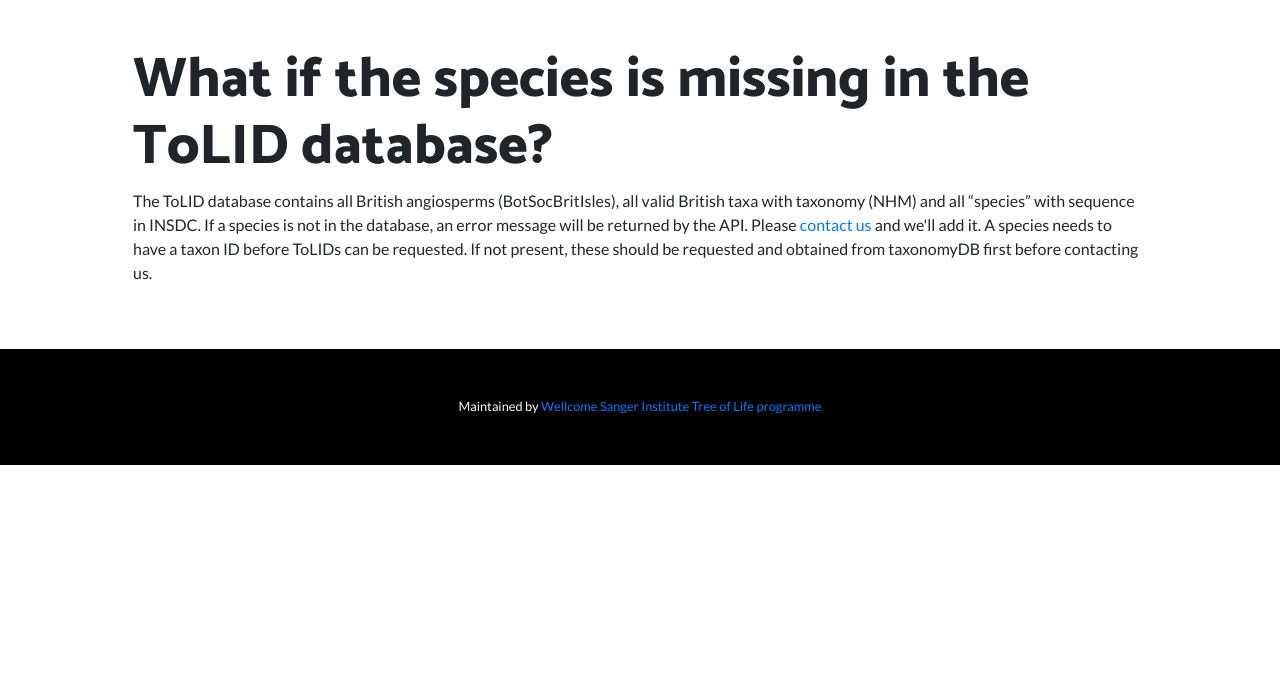
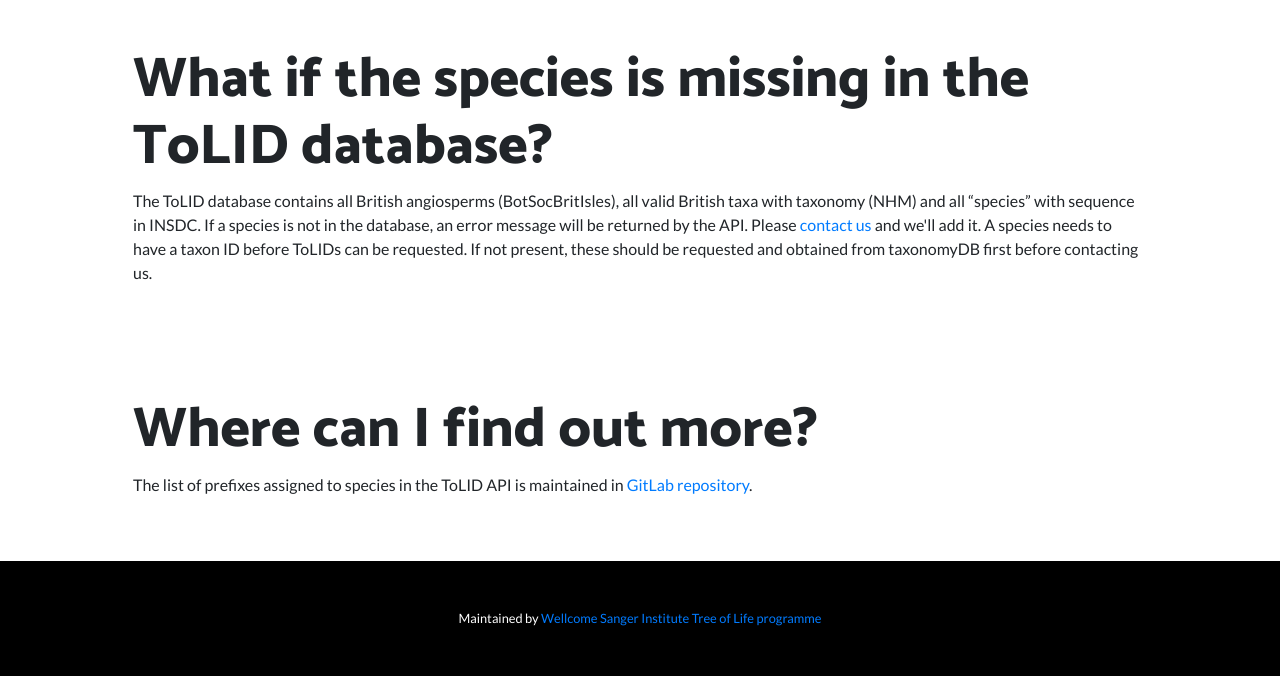
Before and after one commit to sanger-tol/tolid-api, a Python web app: template swagger_server/templates/index.html in a window 1280 px wide. Shown: the part 1174-1850 px from the top of the page. Before the commit the page ends 1639 px from the top, so only its background shows below. Run offline with Jinja, Linux system fonts and the light colour scheme; the template is opened without the code that fills it, so the values that code supplies are empty; some libraries are stand-ins or nearby versions.

Commit message:
Added link to GitLab repo

```diff
--- a/swagger_server/templates/index.html
+++ b/swagger_server/templates/index.html
@@ -116,6 +116,20 @@
     </div>
   </section>
 
+  <section>
+    <div class="container">
+      <div class="row align-items-center">
+        <div class="col-lg-12 order-lg-1">
+          <div class="p-5">
+            <h2 class="display-4">Where can I find out more?</h2>
+            <p>The list of prefixes assigned to species in the ToLID API is maintained in <a href="https://gitlab.com/wtsi-grit/darwin-tree-of-life-sample-naming">GitLab repository</a>.</p>
+          </div>
+        </div>
+      </div>
+    </div>
+  </section>
+
+
   <!-- Footer -->
   <footer class="py-5 bg-black">
     <div class="container">
```
